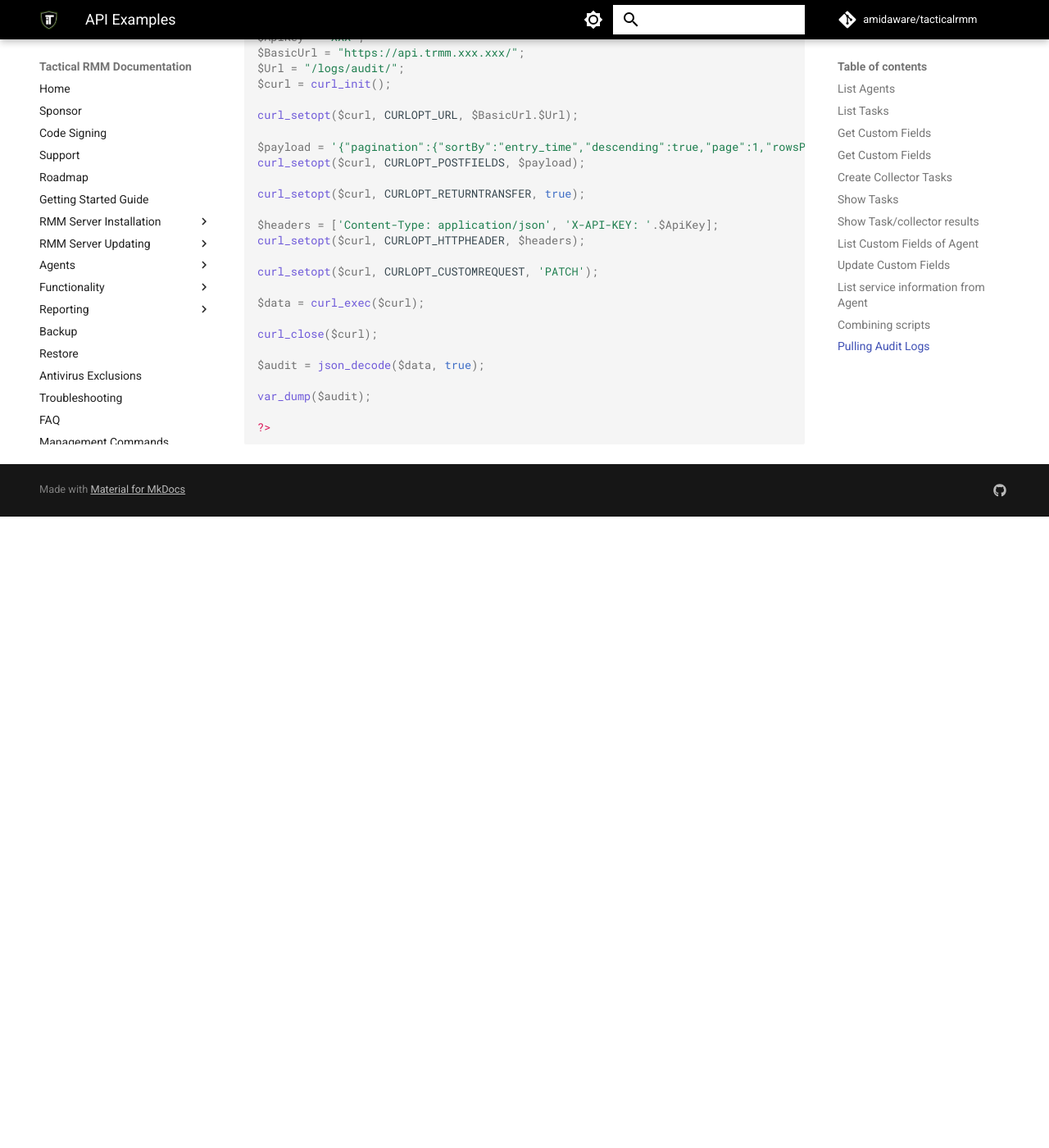
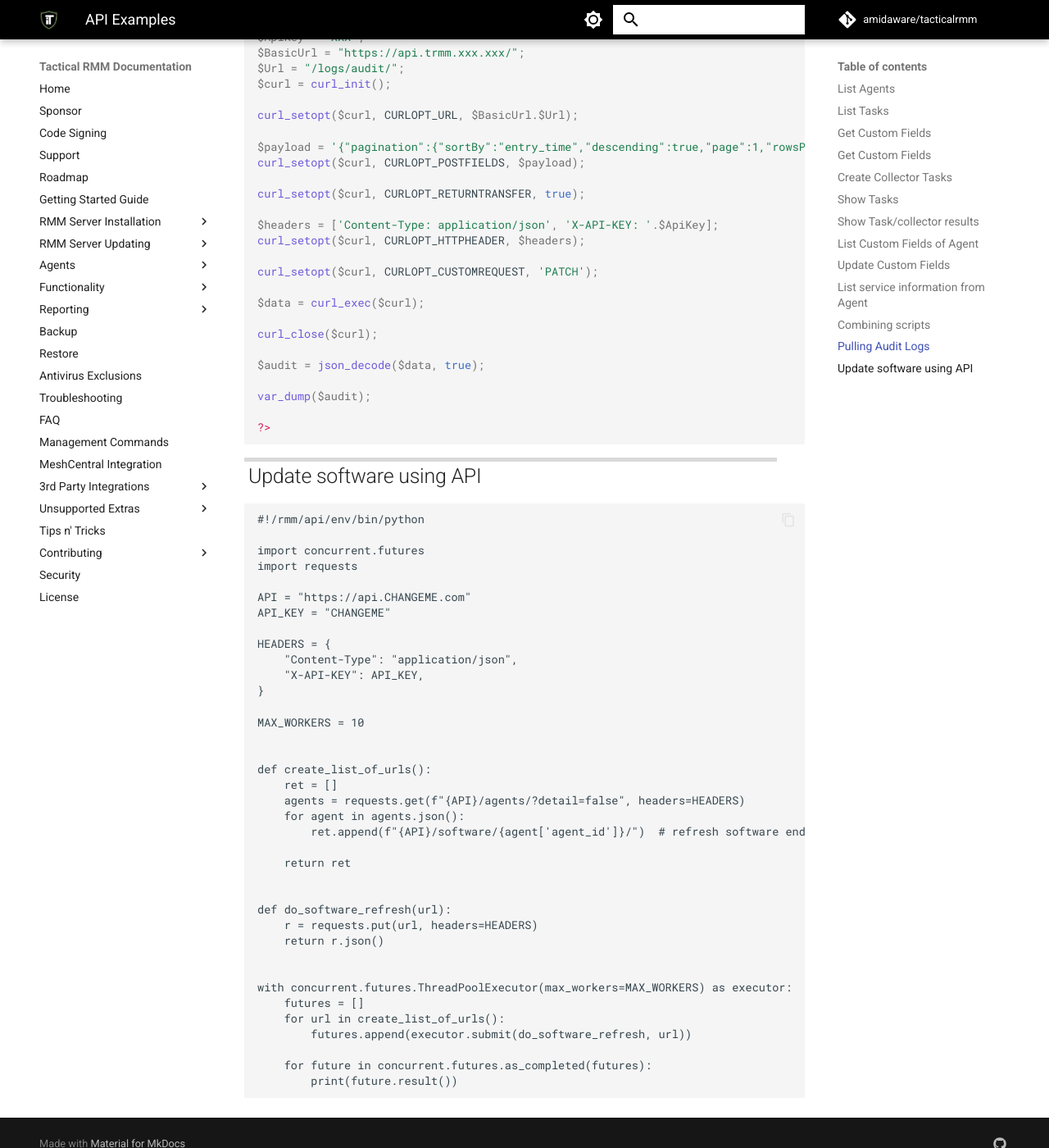
Before and after one commit to amidaware/trmm-docs, an MkDocs documentation site: the page built from docs/functions/api_examples.md, in a window 1280 px wide and 1400 px high, scrolled down 8430 px. Shown: the whole window at 82% size. Built offline with MkDocs 1.6.1 and Material for MkDocs 9.7.7, drawn with Linux system fonts in a browser that asks for light colours; comment, search, counter and statistics services are not loaded; before the commit the page ends 9060 px from its top, so only the background shows below that.

Commit message:
API example for updating software

````diff
--- a/docs/functions/api_examples.md
+++ b/docs/functions/api_examples.md
@@ -455,3 +455,45 @@
 
 ?>
 ```
+
+## Update software using API
+
+```
+#!/rmm/api/env/bin/python
+
+import concurrent.futures
+import requests
+
+API = "https://api.CHANGEME.com"
+API_KEY = "CHANGEME"
+
+HEADERS = {
+    "Content-Type": "application/json",
+    "X-API-KEY": API_KEY,
+}
+
+MAX_WORKERS = 10
+
+
+def create_list_of_urls():
+    ret = []
+    agents = requests.get(f"{API}/agents/?detail=false", headers=HEADERS)
+    for agent in agents.json():
+        ret.append(f"{API}/software/{agent['agent_id']}/")  # refresh software endpoint
+
+    return ret
+
+
+def do_software_refresh(url):
+    r = requests.put(url, headers=HEADERS)
+    return r.json()
+
+
+with concurrent.futures.ThreadPoolExecutor(max_workers=MAX_WORKERS) as executor:
+    futures = []
+    for url in create_list_of_urls():
+        futures.append(executor.submit(do_software_refresh, url))
+
+    for future in concurrent.futures.as_completed(futures):
+        print(future.result())
+```
````
